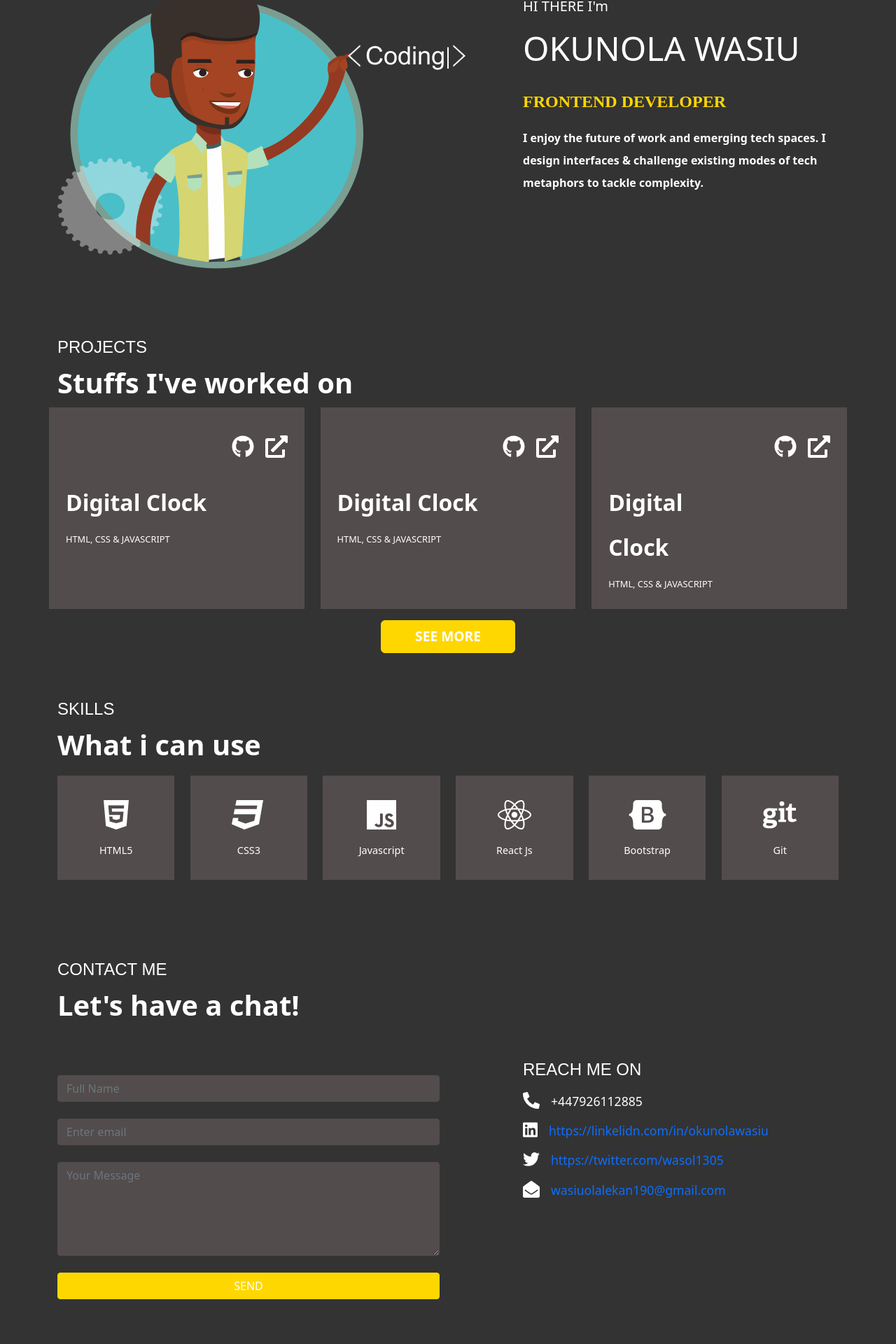
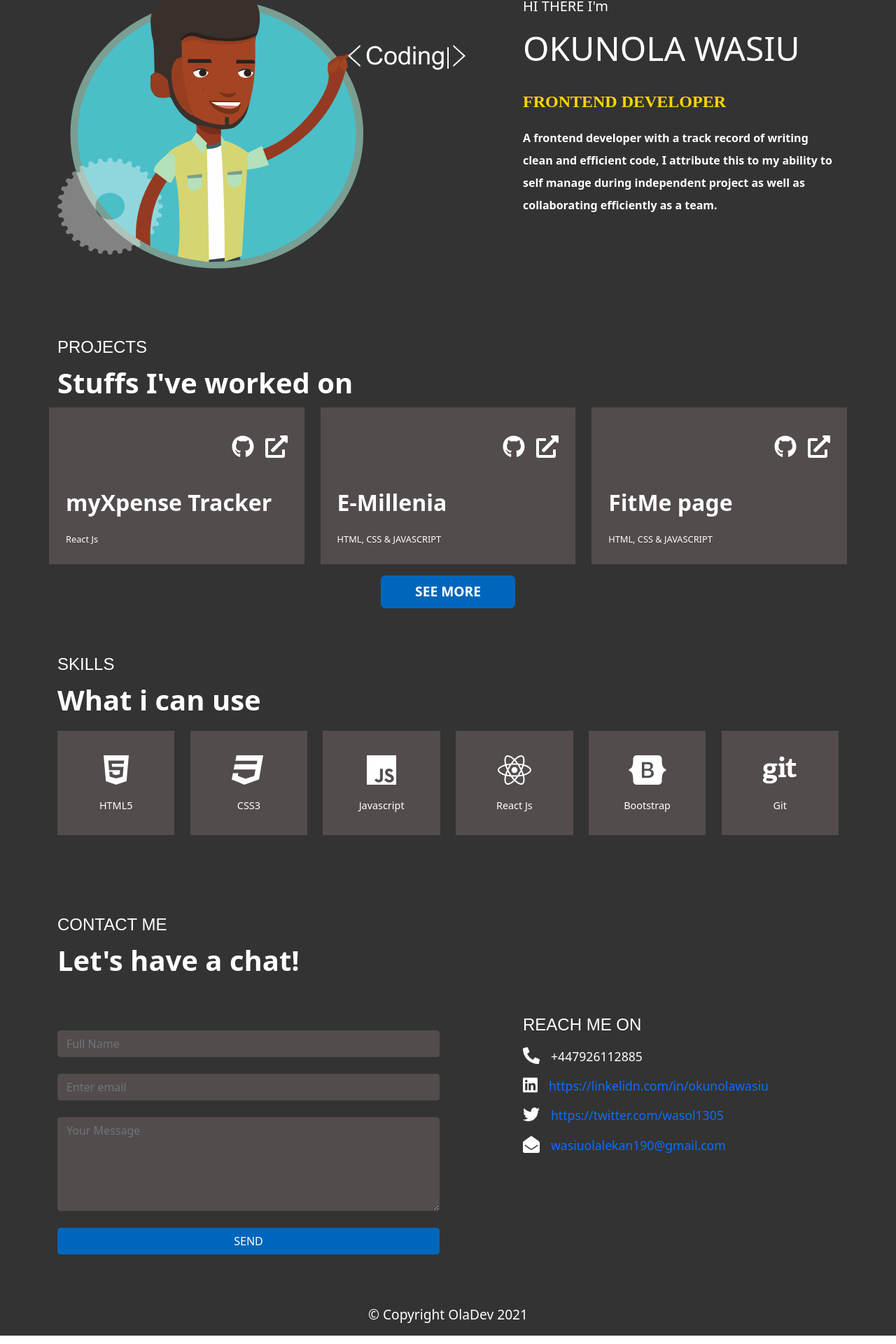
Before and after one commit to Whayasay392/Portfolio, a React (Create React App) app: page / in a window 1280 px wide. Shown: the part 190-2110 px from the top of the page at 70% size. Built offline with nearby package versions, Linux system fonts and the light colour scheme.

Commit message:
some changes made

```diff
--- a/package.json
+++ b/package.json
@@ -12,6 +12,7 @@
     "@testing-library/react": "^11.2.7",
     "@testing-library/user-event": "^12.8.3",
     "bootstrap": "^5.0.2",
+    "emailjs-com": "^3.2.0",
     "react": "^17.0.2",
     "react-bootstrap": "^2.0.0-beta.4",
     "react-devicon": "^0.1.9",
--- a/src/components/About.js
+++ b/src/components/About.js
@@ -17,9 +17,11 @@ class About extends Component {
                     <Col  sm="11" lg="5">
                     <h5 className="aboutIntro my-2 : text-white">HI THERE I'm </h5>
                      <h4 className="aboutName : text-white">OKUNOLA WASIU</h4>
-                    <h6 className="myStack">FRONTEND DEVELOPER</h6>
-                    <p className="aboutText : text-white">I enjoy the future of work and emerging tech spaces. I design interfaces & challenge existing modes of tech metaphors to
-                    tackle complexity.</p>
+
+                           <h6 className="myStack">FRONTEND DEVELOPER</h6>
+
+
+                    <p className="aboutText : text-white">A frontend developer with a track record of writing clean and efficient code, I attribute this to my ability to self manage during independent project as well as collaborating efficiently as a team.</p>
                     </Col>
                 </Row>
 
--- a/src/components/Contact.js
+++ b/src/components/Contact.js
@@ -1,11 +1,37 @@
 import { FontAwesomeIcon } from '@fortawesome/react-fontawesome'
-import React, { Component } from 'react'
+import React, {  useState } from 'react'
 import { Col, Form, Row, Button } from 'react-bootstrap'
 import {faPhone, faEnvelopeOpen} from '@fortawesome/free-solid-svg-icons'
-import {faLinkedin, faTwitter } from '@fortawesome/free-brands-svg-icons'
+import {faLinkedin, faTwitter } from '@fortawesome/free-brands-svg-icons';
+import { send } from 'emailjs-com';
 
- class Contact extends Component {
-    render() {
+
+ function Contact () {
+    const [toSend, setTosend] = useState({
+        from_name: '',
+        message: '',
+        reply_to: '',
+    });
+
+    const handleSubmit = (e) => {
+            e.preventDefault();
+            send(
+                'SERVICE ID',
+                'TEMPLATE ID',
+                toSend,
+
+            )
+            .then((res) => {
+                console.log('SUCCESS !', res.status,res.text);
+            })
+            .catch((error) => {
+                console.log('FAILED ..', error);
+            });
+    }
+
+    const handleChange = (e) => {
+        setTosend({...toSend, [e.target.name]: e.target.value})
+    }
         return (
             <div className="pt-1 pt-lg-5">
                 <div className="mb-1 mb-lg-5">
@@ -22,15 +48,15 @@ import {faLinkedin, faTwitter } from '@fortawesome/free-brands-svg-icons'
                             <input className="formGroup mb-4 w-100" type="textarea" placeholder="Your Message" rows={5} /> */}
 
 
-                            <Form.Group className=" my-4" >
-                                <Form.Control className="formGroup" type="text" placeholder="Full Name" />
+                            <Form.Group onSubmit={handleSubmit} className=" my-4" >
+                                <Form.Control className="formGroup" type="text" placeholder="Full Name" name='from_name' value={toSend.from_name} onChange={handleChange} />
                             </Form.Group>
                             <Form.Group className=" mb-4">
-                            <Form.Control className="formGroup" type="email" placeholder="Enter email" />
+                            <Form.Control className="formGroup" type="email" placeholder="Enter email" name='reply_to' value={toSend.reply_to} onChange={handleChange} />
                     </Form.Group>
 
                     <Form.Group className=" mb-4">
-                        <Form.Control className="formGroup" as="textarea" placeholder="Your Message" rows={5} />
+                        <Form.Control className="formGroup" as="textarea" placeholder="Your Message" rows={5} name='message' value={toSend.message} onChange={handleChange}/>
                     </Form.Group>
 
                     <Button className="sendBtn w-100" type="submit">SEND</Button>
@@ -75,6 +101,6 @@ import {faLinkedin, faTwitter } from '@fortawesome/free-brands-svg-icons'
             </div>
         )
     }
-}
+
 
 export default Contact
--- a/src/components/Navbar.js
+++ b/src/components/Navbar.js
@@ -3,6 +3,7 @@ import Nav from 'react-bootstrap/Nav'
 import { FontAwesomeIcon } from '@fortawesome/react-fontawesome'
 import { Col, Container, Row, NavDropdown } from 'react-bootstrap'
 import logo from './Images/logo.png'
+import Pdf from '../files/Wasiu_Okunola_Resume_31-05-2022-21-50-21.pdf';
 
 
 class Navbar extends Component {
@@ -23,10 +24,10 @@ class Navbar extends Component {
                     <Col>
                      <Nav className="justify-content-end py-auto" >
                      <Nav.Item>
-                     <Nav.Link className="navLink : text-white" href="/home">PAST WORKS</Nav.Link>
+                     <Nav.Link className="navLink : text-white" href="/src/components/Projects.js">PAST WORKS</Nav.Link>
                     </Nav.Item>
                     <Nav.Item>
-                    <Nav.Link className="navLink : text-white" >RESUME</Nav.Link>
+                    <Nav.Link href={Pdf} without rel='noopener noreferrer' className="navLink : text-white" target='_blank' >RESUME</Nav.Link>
                     </Nav.Item>
                     <Nav.Item>
                     <Nav.Link className="navLink : text-white" >HIRE ME</Nav.Link>
@@ -35,26 +36,6 @@ class Navbar extends Component {
                     </Nav>
 
 
-{/*
-                          <Navbar collapseOnSelect expand="lg" bg="dark" variant="dark">
-  <Container>
-   <Navbar.Toggle aria-controls="responsive-navbar-nav" />
-  <Navbar.Collapse id="responsive-navbar-nav">
-    <Nav className="me-auto">
-    <Nav.Item>
-                     <Nav.Link className="navLink : text-white" href="/home">PAST WORKS</Nav.Link>
-                    </Nav.Item>
-                    <Nav.Item>
-                    <Nav.Link className="navLink : text-white" >RESUME</Nav.Link>
-                    </Nav.Item>
-                    <Nav.Item>
-                    <Nav.Link className="navLink : text-white" >HIRE ME</Nav.Link>
-                    </Nav.Item>
-    </Nav>
-
-  </Navbar.Collapse>
-  </Container>
-</Navbar> */}
 
 
                     </Col>
--- a/src/components/Projects.js
+++ b/src/components/Projects.js
@@ -19,13 +19,13 @@ export class Projects extends Component {
                         <section className="projectIcons : py-4">
                             <Col className="projectCol d-flex justify-content-end">
                                 <div className="gitIcons ">
-                                    <a href="#" className="projectIcon text-white px-3">
+                                    <a href="#https://github.com/Whayasay392/myXpense-WebApp" className="projectIcon text-white px-3">
                                     <FontAwesomeIcon className="" icon={faGithub} />
                                      </a>
                                     </div>
 
                                     <div>
-                                   <a href="#" className="projectIcon  text-white">
+                                   <a href="#https://whayasayxpense.netlify.app/" className="projectIcon  text-white">
                                 <FontAwesomeIcon  icon={faExternalLinkAlt} />
                             </a>
                                 </div>
@@ -35,8 +35,8 @@ export class Projects extends Component {
                         </section>
                         <section>
                             <Col >
-                                <h1 className="projectName : text-white">Digital Clock</h1>
-                                <p className="projectLanguage : text-white">HTML, CSS & JAVASCRIPT </p>
+                                <h1 className="projectName : text-white">myXpense Tracker</h1>
+                                <p className="projectLanguage : text-white">React Js </p>
                             </Col>
 
                         </section>
@@ -50,13 +50,13 @@ export class Projects extends Component {
                         <section className="projectIcons : py-4">
                             <Col  className="d-flex justify-content-end">
                                 <div className="">
-                                    <a href="#" className="projectIcon text-white px-3">
+                                    <a href="#https://github.com/Whayasay392/E-millenial" className="projectIcon text-white px-3">
                                     <FontAwesomeIcon className="" icon={faGithub} />
                                      </a>
                                     </div>
 
                                     <div>
-                                   <a href="#" className="projectIcon  text-white">
+                                   <a href="#https://whayasay-emillenial.netlify.app/" className="projectIcon  text-white">
                                 <FontAwesomeIcon  icon={faExternalLinkAlt} />
                             </a>
                                 </div>
@@ -66,7 +66,7 @@ export class Projects extends Component {
                         </section>
                         <section>
                             <Col>
-                                <h1 className="projectName : text-white">Digital Clock</h1>
+                                <h1 className="projectName : text-white">E-Millenia</h1>
                                 <p className="projectLanguage : text-white">HTML, CSS & JAVASCRIPT </p>
                             </Col>
 
@@ -81,13 +81,13 @@ export class Projects extends Component {
                         <section className="projectIcons : py-4">
                             <Col  className="d-flex justify-content-end">
                                 <div className="">
-                                    <a href="#" className="projectIcon text-white px-3">
+                                    <a href="#https://github.com/Whayasay392/FitMe" className="projectIcon text-white px-3">
                                     <FontAwesomeIcon className="" icon={faGithub} />
                                      </a>
                                     </div>
 
                                     <div>
-                                   <a href="#" className="projectIcon  text-white">
+                                   <a href="#https://fitme-page.netlify.app/" className="projectIcon  text-white">
                                 <FontAwesomeIcon  icon={faExternalLinkAlt} />
                             </a>
                                 </div>
@@ -97,7 +97,7 @@ export class Projects extends Component {
                         </section>
                         <section>
                             <Col sm="7" lg="7">
-                                <h1 className="projectName : text-white">Digital Clock</h1>
+                                <h1 className="projectName : text-white">FitMe page</h1>
                                 <p className="projectLanguage : text-white">HTML, CSS & JAVASCRIPT </p>
                             </Col>
 
--- a/src/style.css
+++ b/src/style.css
@@ -30,13 +30,28 @@ main    {
     font-size: 3rem;
     line-height: 5rem;
 }
+
 .myStack {
     font-size: 1.5rem;
     font-family: 'Prosto One', cursive;
     line-height: 3.5rem;
     color: gold;
     font-weight: 800;
+    /* overflow: hidden;
+    border-right: .15em solid orange;
+    white-space: nowrap;
+    width: 0; display: inline-block;
+    animation: typing 1s steps(18, end) forwards, blink .8s step-end infinite ; */
 }
+/* @keyframes typing {
+    from {width: 0 }
+    to {width : 100%}
+}
+@keyframes blink {
+    from, to {border-color: transparent}
+    50% {border-color: orange}
+} */
+
 .aboutText  {
     font-size: 1rem;
     font-weight: 600;
@@ -86,11 +101,11 @@ main    {
 
 }
 .projectBtn {
-    background: gold;
+    background: #06b;
     font-size: 1.2rem;
     font-weight: 600;
     border-radius: 6px;
-    border: 1px solid gold;
+    border: 1px solid #06b;
     transition: .2s;
 }
 .projectBtn:hover {
@@ -115,11 +130,11 @@ main    {
     border: 1px solid rgb(83, 76, 76) !important;
 }
 .sendBtn    {
-    background: gold !important;
+    background: #06b !important;
     font-size: 1.2rem;
     font-weight: 600;
     border-radius: 6px;
-    border: 1px solid gold !important;
+    border: 1px solid #06b !important;
     transition: .2s;
 }
 .contactIcon    {
```
Also changed, not shown: 2 other files (tests, documents, lock files or other folders).
